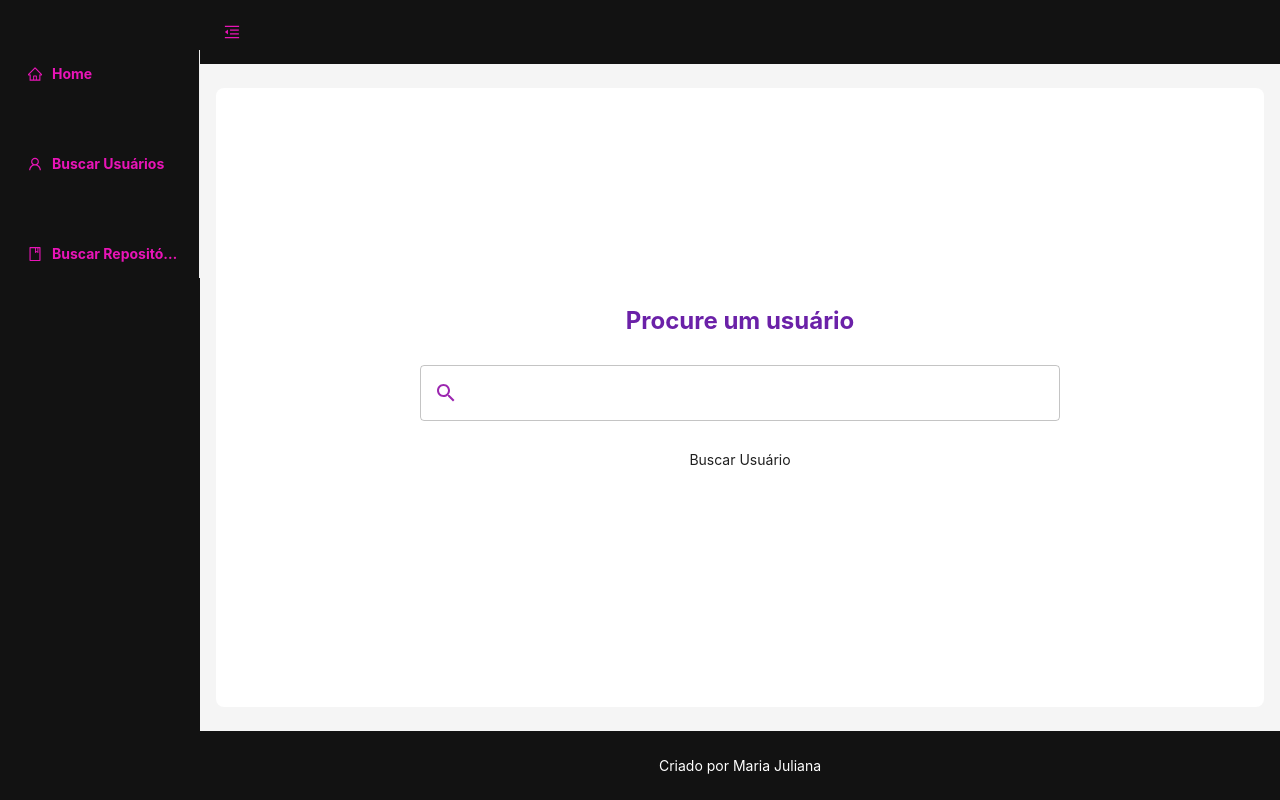
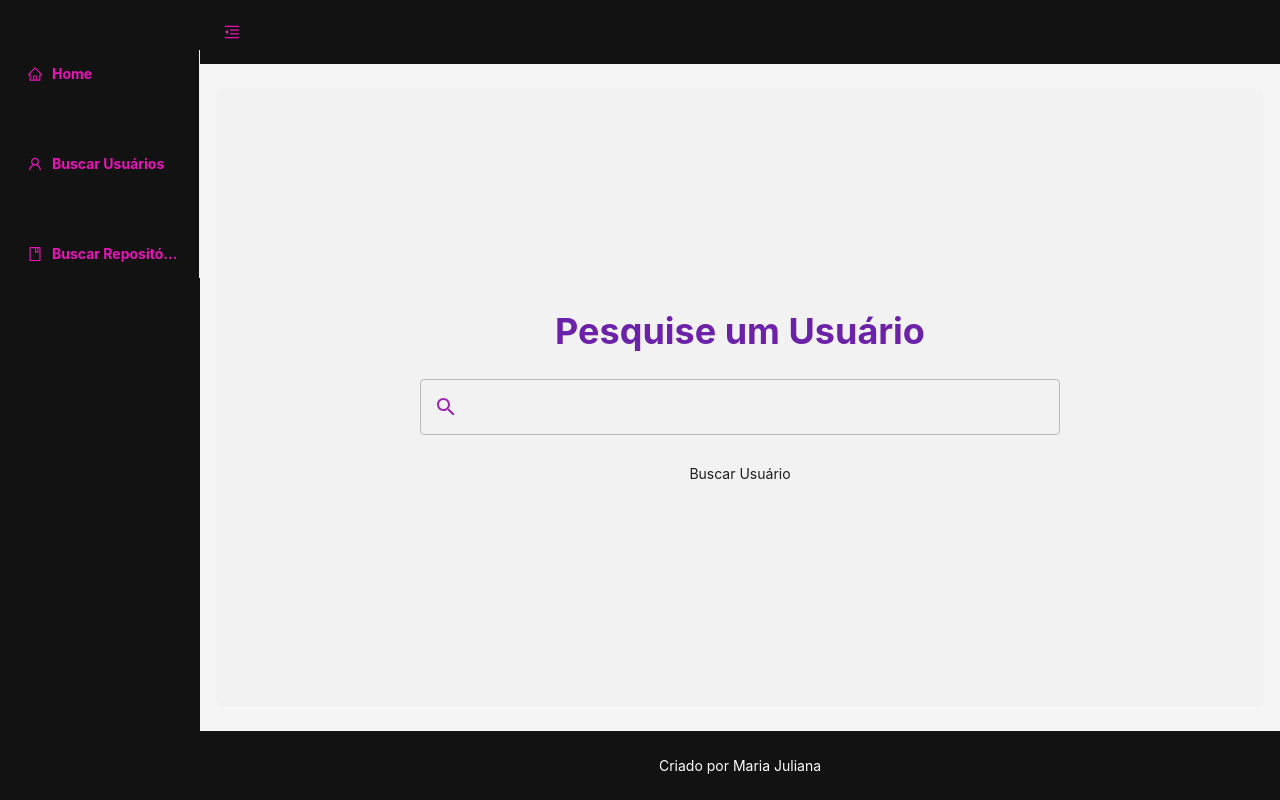
Before and after one commit to Julianagft/blog-github, a Next.js app: page /userPage in a window 1280 px wide. Built offline with nearby package versions, Linux system fonts and the light colour scheme.

Commit message:
card usuario criado

```diff
--- a/src/app/userPage/page.jsx
+++ b/src/app/userPage/page.jsx
@@ -5,7 +5,9 @@ import requests from "@/services/apiRequest";
 
 import { FormControl, OutlinedInput, InputAdornment} from '@mui/material';
 import SearchSharpIcon from '@mui/icons-material/SearchSharp';
+import { Avatar, Card } from 'antd';
 
+const { Meta } = Card;
 
 export default function UserPage() {
     const [formData, setFormData] =useState({"login": ""})
@@ -31,7 +33,7 @@ export default function UserPage() {
     return (
         <div className='w-full h-full flex flex-col justify-center items-center flex-wrap p-8 gap-5 overflow-hidden text-center'>
             <div>
-                <h1 className="text-2xl font-bold text-purple-800">Procure um usuário</h1>
+                <h1 className="text-4xl font-bold text-purple-800">Pesquise um Usuário</h1>
             </div>
             <div className="w-3/5 flex flex-col items-center">
             <FormControl sx={{ m: 1, width:'50vw', color:'blue' }}>
@@ -47,15 +49,19 @@ export default function UserPage() {
             </div>
 
             <button onClick={handleGetUser}>Buscar Usuário</button>
-            <ul>
-                {userData && (
-                    <li key={userData.id}>
-                        <h4 className="font-bold">
-                            <Link href={`/userPage/${userData.id}`}>{userData.login}</Link>
-                        </h4>
-                    </li>
-                )}
-            </ul>
+            {
+                userData && (
+                    <Link href={`/userPage/${userData.id}`}>
+                    <Card style={{ width: 400, marginTop: 16 }} >
+                        <Meta
+                        style={{color:'#E914B7'}}
+                        avatar={<Avatar size={64} src={userData.avatar_url} />}
+                        title={userData.name}
+                        description={userData.login}
+                        />
+                    </Card>
+                    </Link>
+            )}
         </div>
     )
 }
--- a/src/layouts/SecondaryLayout.jsx
+++ b/src/layouts/SecondaryLayout.jsx
@@ -16,7 +16,7 @@ export default function SecondaryLayout({children}) {
               margin: '24px 16px',
               padding: 24,
               minHeight: 280,
-              background: 'white',
+              background: '#F2F2F2',
               borderRadius: borderRadiusLG,
             }}
           >
```
